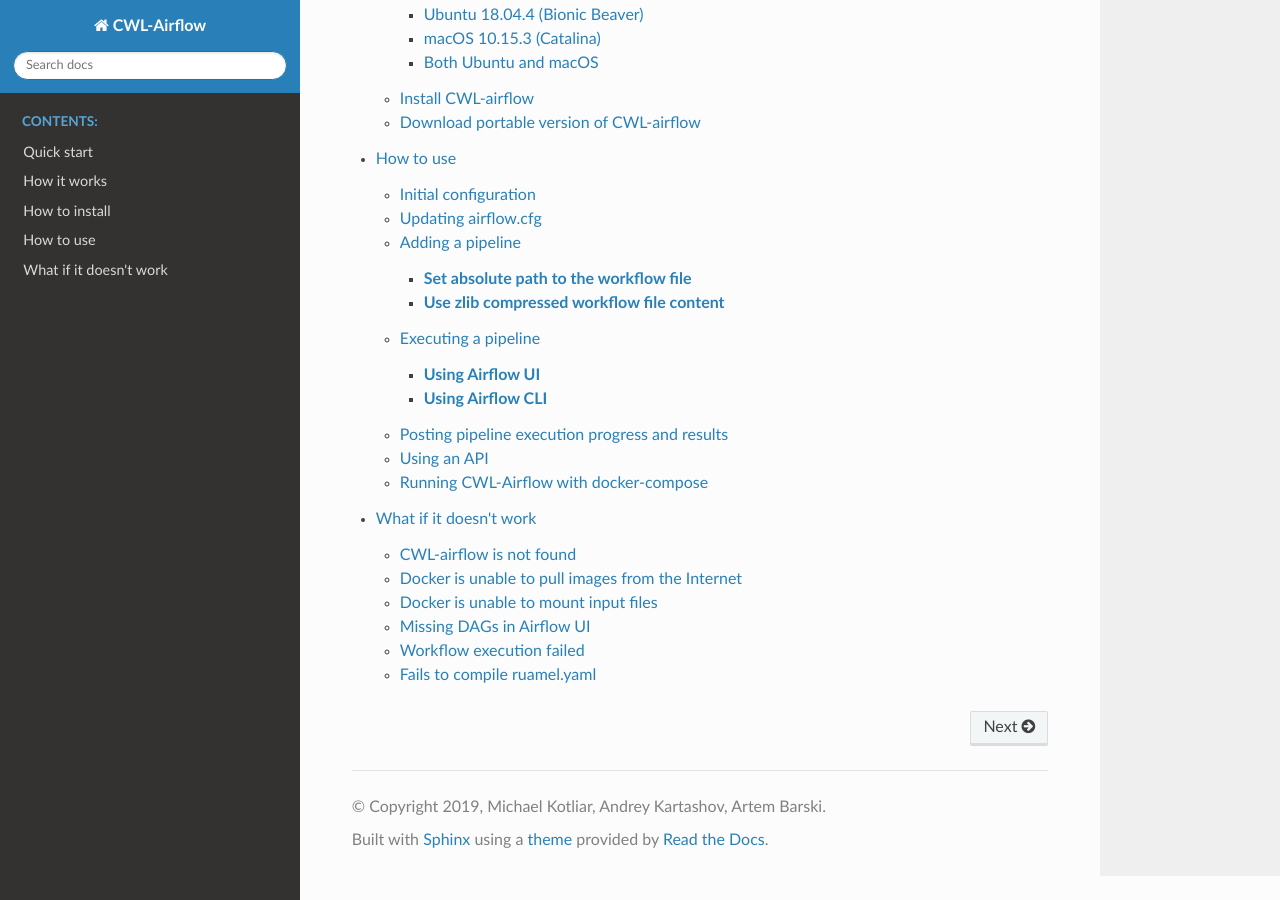
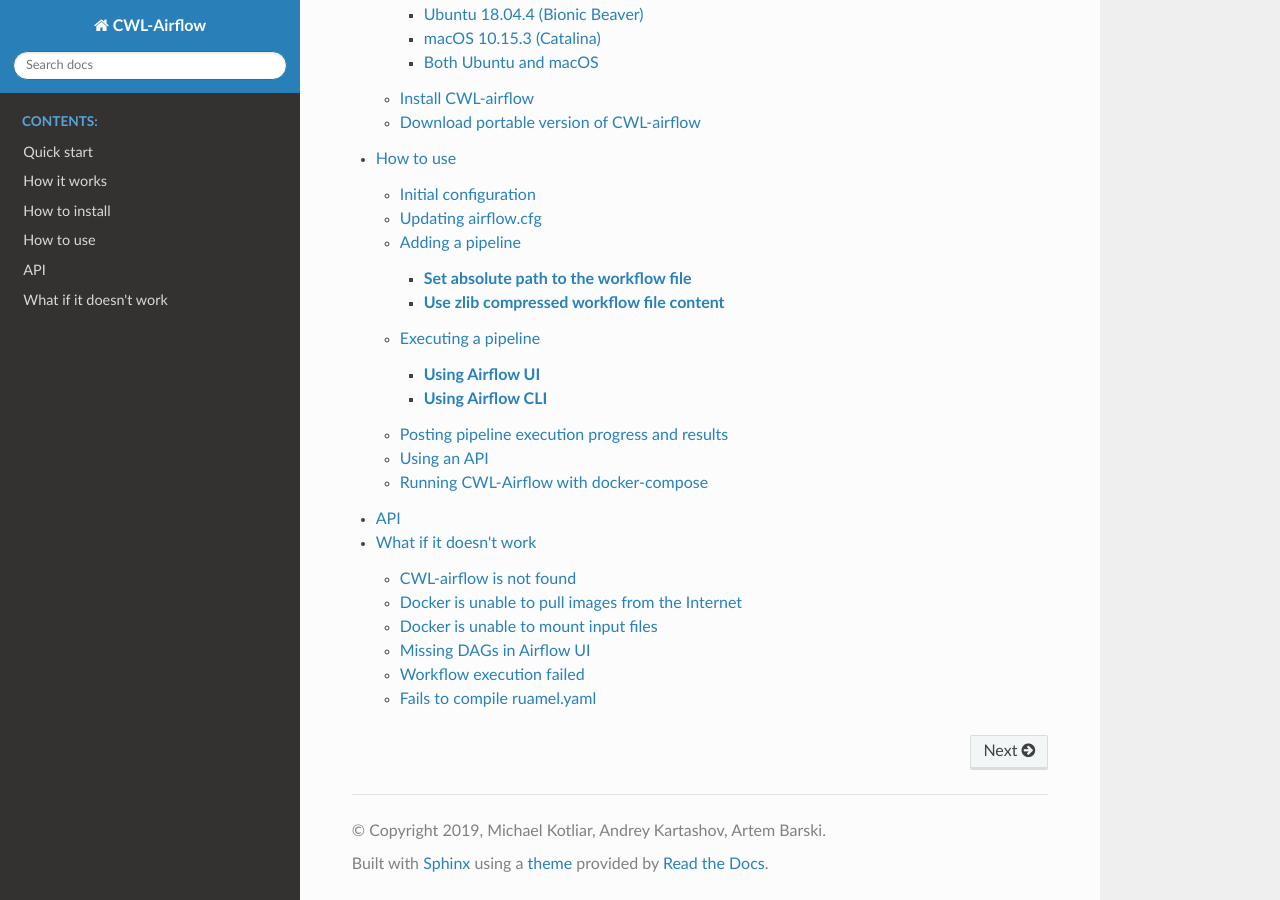
Before and after one commit to Barski-lab/cwl-airflow, a Sphinx documentation site: the page built from docs/index.rst, in a window 1280 px wide and 900 px high, scrolled down 1209 px. Built offline with Sphinx 7.4.7 and the Read the Docs theme 2.0.0, drawn with Linux system fonts in a browser that asks for light colours.

```diff
--- a/docs/index.rst
+++ b/docs/index.rst
@@ -51,8 +51,5 @@ Current documentaion is still in progress. If you one of those who has just noti
    How it works <readme/how_it_works.md>
    How to install <readme/how_to_install.md>
    How to use <readme/how_to_use.md>
+   API <readme/api.rst>
    What if it doesn't work <readme/what_if_it_doesnt_work.md>
-
-.. toctree::
-   :maxdepth: 3
-   API <readme/api.rst>
--- a/docs/readme/api.rst
+++ b/docs/readme/api.rst
@@ -1,3 +1,4 @@
-.. API
+API
+-----------
 
 .. openapi:: ../../cwl_airflow/components/api/openapi/swagger_configuration.yaml
```
